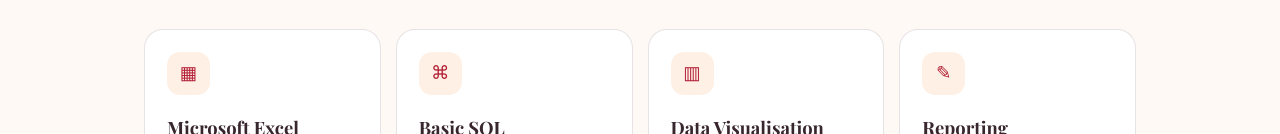
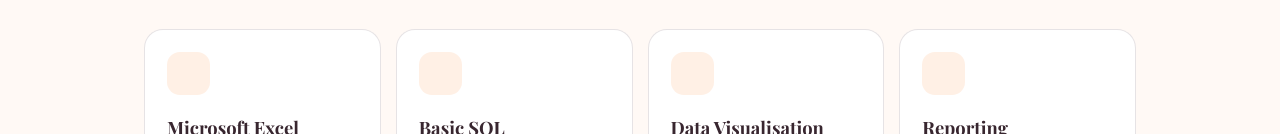
Before and after one commit to laronathabo/digital-portfolio-, a plain HTML site: page skills-project.html in a window 1280 px wide. Shown: the part 818-952 px from the top of the page. Drawn offline with nearby package versions, Linux system fonts and the light colour scheme; a web font is replaced by a local one.

Commit message:
Update skills-project.html

```diff
--- a/skills-project.html
+++ b/skills-project.html
@@ -815,7 +815,7 @@
       <div class="skill-grid">
 
         <article class="skill-card">
-          <div class="skill-icon">▦</div>
+          <div class="skill-icon"></div>
           <h3>Microsoft Excel</h3>
           <p>
             Developing confidence in organising information, working with
@@ -824,7 +824,7 @@
         </article>
 
         <article class="skill-card">
-          <div class="skill-icon">⌘</div>
+          <div class="skill-icon"></div>
           <h3>Basic SQL</h3>
           <p>
             Building a foundation in querying structured data and learning
@@ -833,7 +833,7 @@
         </article>
 
         <article class="skill-card">
-          <div class="skill-icon">▥</div>
+          <div class="skill-icon"></div>
           <h3>Data Visualisation</h3>
           <p>
             Learning how charts and visual summaries can make information
@@ -842,7 +842,7 @@
         </article>
 
         <article class="skill-card">
-          <div class="skill-icon">✎</div>
+          <div class="skill-icon"></div>
           <h3>Reporting</h3>
           <p>
             Practising how to explain ideas in a structured, readable way
```
